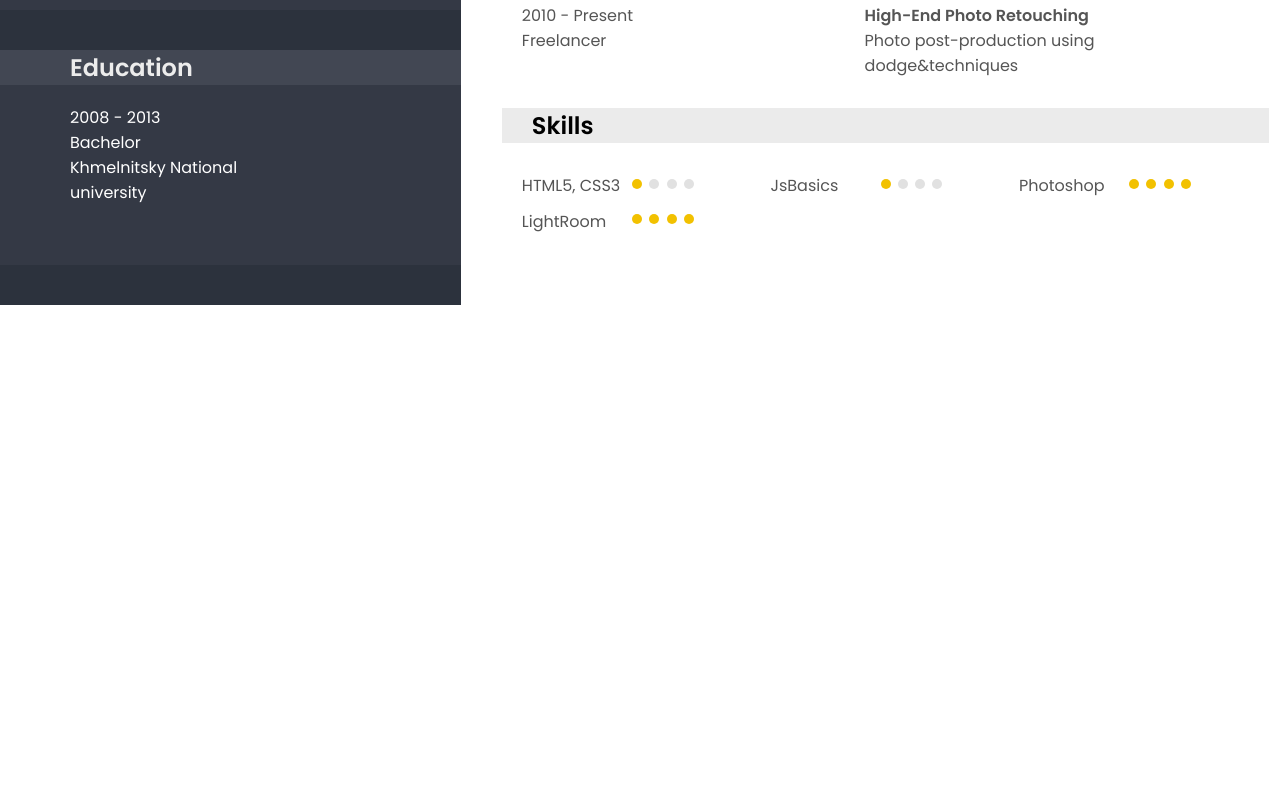
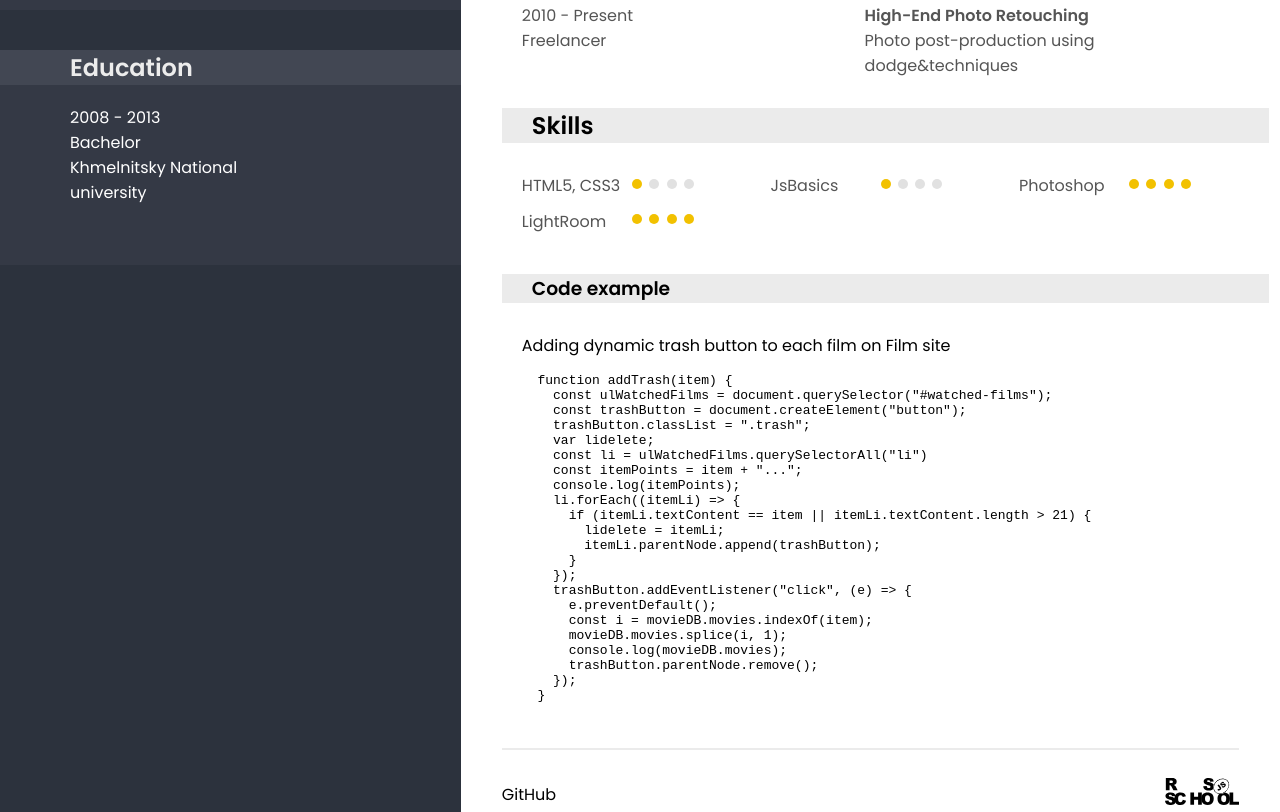
Before and after one commit to block4chain226/rsschool-cv, a plain HTML site: page index.html in a window 1280 px wide. Shown: the part 705-1517 px from the top of the page. Before the commit the page ends 1010 px from the top, so only its background shows below. Drawn offline with Linux system fonts and the light colour scheme.

Commit message:
feat: add code section  and footer

```diff
--- a/index.html
+++ b/index.html
@@ -161,19 +161,57 @@
               </div> -->
               </div>
             </section>
+            <section class="code">
+              <h3 class="title">Code example</h3>
+              <div class="code__content">
+              <div class="code__explain">
+                <span>Adding dynamic trash button to each film on Film site</span>
+              </div>
+              <div class="code__text">
+                <p>
+               <pre><code>
+  function addTrash(item) {
+    const ulWatchedFilms = document.querySelector("#watched-films");
+    const trashButton = document.createElement("button");
+    trashButton.classList = ".trash";
+    var lidelete;
+    const li = ulWatchedFilms.querySelectorAll("li")
+    const itemPoints = item + "...";
+    console.log(itemPoints);
+    li.forEach((itemLi) => {
+      if (itemLi.textContent == item || itemLi.textContent.length > 21) {
+        lidelete = itemLi;
+        itemLi.parentNode.append(trashButton);
+      }
+    });
+    trashButton.addEventListener("click", (e) => {
+      e.preventDefault();
+      const i = movieDB.movies.indexOf(item);
+      movieDB.movies.splice(i, 1);
+      console.log(movieDB.movies);
+      trashButton.parentNode.remove();
+    });
+  }
+                </code></pre>
+              </p>
+              </div>
+              </div>
+
+            </section>
+            <!--Footer-->
+            <footer class="footer">
+              <span class="footer__line"></span>
+              <div class="text">
+                <a href="https://github.com/retouch226 ">GitHub</a>
+                <div class="img1">
+                  <a href="https://rs.school/js/"
+                    ><img src="/logo.svg" alt="Logo"
+                  /></a>
+                </div>
+              </div>
+            </footer>
           </div>
         </main>
-        <!--Footer-->
-        <!-- <footer class="footer">
-          <span class="footer__line">Apperation</span>
-          <div class="text">
-            <span
-              >Lorem ipsum dolor sit, amet consectetur adipisicing elit. Minima
-              velit vero odit unde eveniet debitis non magnam adipisci natus
-              distinctio!</span
-            >
-          </div>
-        </footer> -->
       </div>
     </div>
   </body>
--- a/style.scss
+++ b/style.scss
@@ -207,4 +207,42 @@ li {
 }
 
 .footer {
+  &__line::after {
+    content: "";
+    position: relative;
+    width: 100%;
+    height: 2px;
+    background-color: #ebebeb;
+    display: inline-block;
+    margin-bottom: 20px;
+  }
+  a {
+    color: black;
+  }
+  .img1 {
+    width: 50%;
+    text-align: end;
+    img {
+      max-width: 20%;
+    }
+  }
 }
+.text {
+  display: flex;
+  align-items: center;
+  justify-content: space-between;
+}
+
+.code {
+  &__content {
+    padding: 30px 20px 30px 20px;
+  }
+
+  &__explain {
+  }
+
+  &__text {
+  }
+}
+.title {
+}
```
Also changed, not shown: logo.svg (added), style.css, 1 other file.
